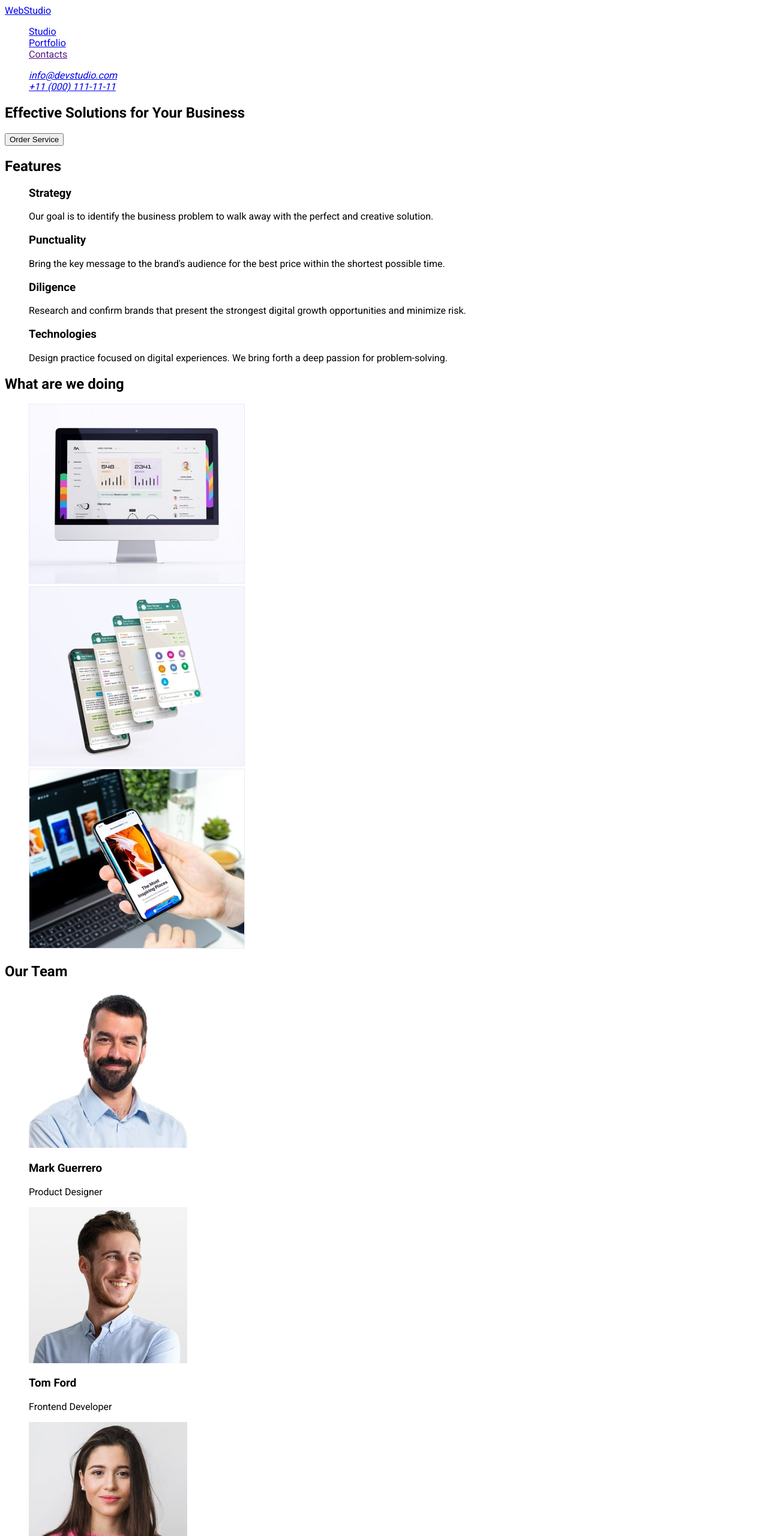
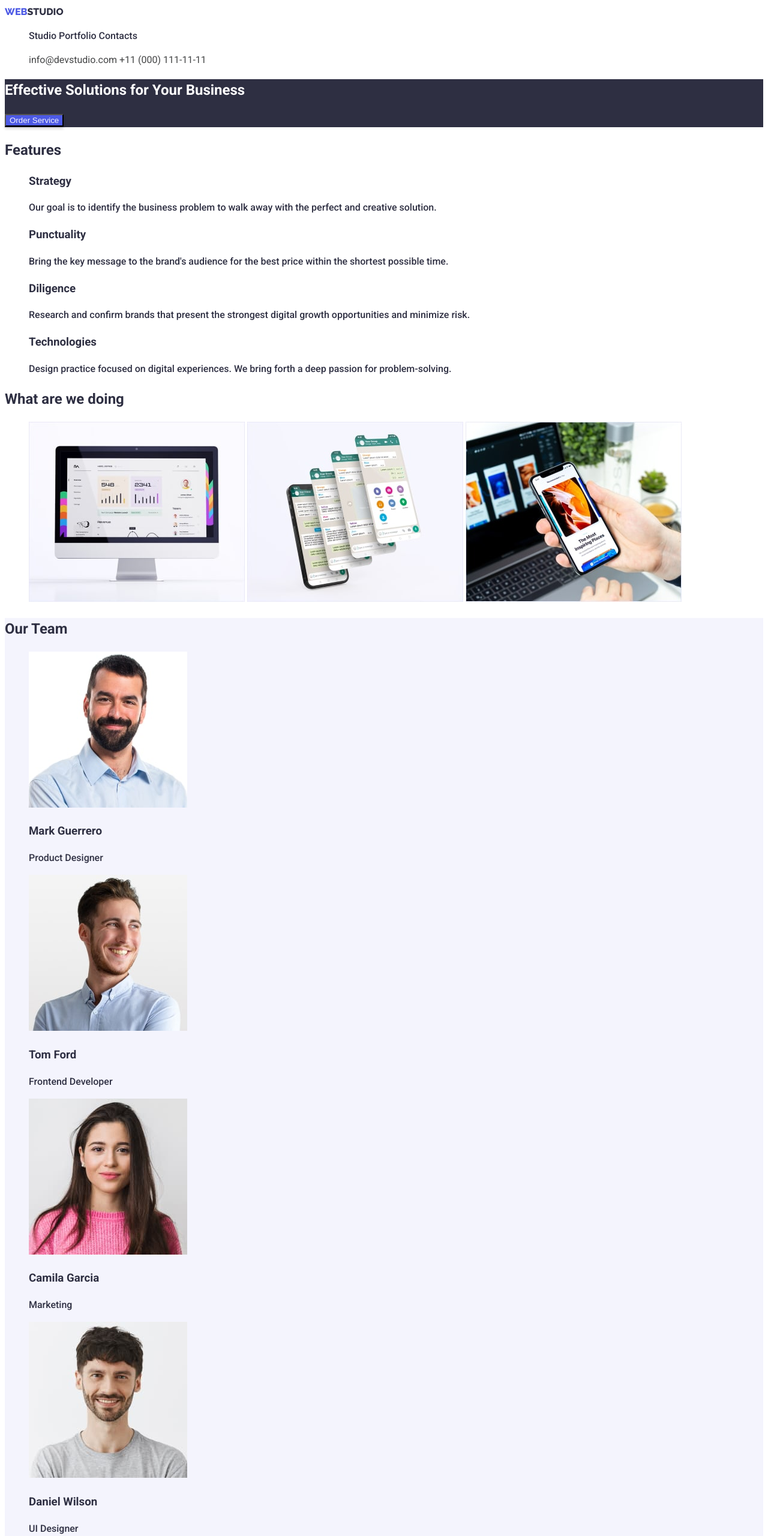
Before and after one commit to KostiaBakharev/goit-markup-hw-02, a plain HTML site: page index.html in a window 1280 px wide. Shown: the top 2560 px of the page at 60% size. Drawn offline with Linux system fonts and the light colour scheme.

Commit message:
add some css

```diff
--- a/css/styles.css
+++ b/css/styles.css
@@ -1,13 +1,126 @@
 body {
-    font-family: 'Roboto', 'Raleway', sans-serif;
-    color: #000000;
-    background-color: #FFF;
+  font-family: "Roboto", sans-serif;
+  color: var(--navyblue);
+  background-color: var(--white);
+  font-size: 16px;
+  line-height: 1.5;
 }
 
 :root {
-    --
+  --body-text: #434445;
+  --iris: #4D5AE5;
+  --navyblue: #2E2F42;
+  --white: #FFFFFF;
+  --ocean: #404BBF;
+  --green: #31D0AA;
+  --light-slate: #8E8F99;
+  --cornflower: #E7E9FC;
+  --cloud: #F4F4FD;
+  --navy-blue-modal: #2E2F42;
+  --grey: #2E2F42;
+  --dairy: #fcfcfc;
+
 }
 
 ul {
-    list-style-type: none;
+  list-style-type: none;
+  font-weight: 500;
 }
+
+.logo {
+  text-decoration: none;
+  color: var(--iris);
+  font-family: Raleway;
+  text-transform: uppercase;
+}
+
+.logo-header {
+  color: var(--navyblue)
+}
+
+.logo-footer {
+  color: var(--cloud);
+}
+
+a {
+  text-decoration: none;
+}
+
+li {
+  display: inline;
+}
+
+.link {
+  color: var(--navyblue)
+}
+
+.link:hover,
+.link:focus {
+  color: var(--ocean);
+  text-decoration: underline;
+}
+
+.address {
+  font-weight: 400;
+  color: var(--body-text);
+  font-style: normal;
+}
+
+.address:hover,
+.address:focus {
+  color: var(--ocean);
+}
+
+.main-title {
+  background: var(--navyblue);
+}
+
+.header-1 {
+  color: var(--white);
+  text-shadow: 0px 4px 4px 0px rgba(0, 0, 0, 0.25);
+}
+
+.our-team {
+  background: var(--cloud);
+}
+
+
+
+.footer {
+  background: var(--navyblue);
+}
+
+.footer-text {
+  color: var(--cloud);
+}
+
+.order-service-button {
+  cursor: pointer;
+  background: var(--iris);
+  box-shadow: 0px 4px 4px 0px rgba(0, 0, 0, 0.15);
+  color: var(--cloud);
+}
+
+.order-service-button:hover,
+.order-service-button:focus {
+  background: var(--ocean);
+}
+
+.filter-button {
+  background: var(--cloud);
+  border: 1px solid var(--cornflower);
+  color: var(--iris);
+}
+
+.filter-button:hover,
+.filter-button:focus {
+  background: var(--ocean);
+  color: var(--white);
+}
+
+
+
+.projects {
+  border: 1px solid var(--cornflower);
+  background: var(--white, #FFF);
+}
--- a/index.html
+++ b/index.html
@@ -15,22 +15,22 @@
 
 <body>
     <!-- Header -->
-    <header>
+    <header class="header">
         <nav>
-            <a href="./index.html">WebStudio</a>
-            <ul>
-                <li><a href="./index.html">Studio</a></li>
-                <li><a href="./portfolio.html">Portfolio</a></li>
-                <li><a href="">Contacts</a></li>
+            <a class="logo" href="./index.html">Web<span class="logo-header">Studio</span></a>
+            <ul class="header-links">
+                <li><a class="link" href="./index.html">Studio</a></li>
+                <li><a class="link" href="./portfolio.html">Portfolio</a></li>
+                <li><a class="link" href="">Contacts</a></li>
             </ul>
         </nav>
         <address>
             <ul>
                 <li>
-                    <a href="mailto:info@devstudio.com">info@devstudio.com</a>
+                    <a class="address" href="mailto:info@devstudio.com">info@devstudio.com</a>
                 </li>
                 <li>
-                    <a href="tel:+110001111111">+11 (000) 111-11-11</a>
+                    <a class="address" href="tel:+110001111111">+11 (000) 111-11-11</a>
                 </li>
             </ul>
         </address>
@@ -39,16 +39,16 @@
     <!-- main inf -->
 
     <main>
-        <section>
-            <h1>Effective Solutions for Your Business</h1>
-            <button type="button">Order Service</button>
+        <section class="main-title">
+            <h1 class="header-1">Effective Solutions for Your Business</h1>
+            <button class="order-service-button" type="button">Order Service</button>
         </section>
 
         <section>
-            <h2>Features</h2>
+            <h2 class="header-2">Features</h2>
             <ul>
                 <li>
-                    <h3>Strategy</h3>
+                    <h3 class="header-3">Strategy</h3>
                     <p>
                         Our goal is to identify the business problem to walk away with the
                         perfect and creative solution.
@@ -57,7 +57,7 @@
                 </li>
 
                 <li>
-                    <h3>Punctuality</h3>
+                    <h3 class="header-3">Punctuality</h3>
                     <p>
                         Bring the key message to the brand's audience for the best price
                         within the shortest possible time.
@@ -65,14 +65,15 @@
                 </li>
 
                 <li>
-                    <h3>Diligence</h3>
-                    <p>Research and confirm brands that present the strongest digital growth opportunities and minimize
+                    <h3 class="header-3">Diligence</h3>
+                    <p>Research and confirm brands that present the strongest digital growth opportunities and
+                        minimize
                         risk.
                     </p>
                 </li>
 
                 <li>
-                    <h3>Technologies</h3>
+                    <h3 class="header-3">Technologies</h3>
                     <p>Design practice focused on digital experiences. We bring forth a deep passion for
                         problem-solving.
                     </p>
@@ -82,7 +83,7 @@
 
 
         <section>
-            <h2>What are we doing</h2>
+            <h2 class="header-2">What are we doing</h2>
             <ul>
                 <li>
                     <img src="./images/computer.jpg" alt="Computer" width="360">
@@ -102,30 +103,30 @@
 
         </section>
 
-        <section>
-            <h2>Our Team</h2>
+        <section class="our-team">
+            <h2 class="header-2">Our Team</h2>
             <ul>
-                <li>
+                <li class="team-card">
                     <img src="./images/mark-guerrero.jpg" alt="Mark-Guerrero" width="264">
-                    <h3>Mark Guerrero</h3>
+                    <h3 class="header-3">Mark Guerrero</h3>
                     <p>Product Designer</p>
                 </li>
 
-                <li>
-                    <img src="./images/tom-ford.jpg" alt="Tom-Ford" width="264">
-                    <h3>Tom Ford</h3>
+                <li class="team-card">
+                    <img src=" ./images/tom-ford.jpg" alt="Tom-Ford" width="264">
+                    <h3 class="header-3">Tom Ford</h3>
                     <p>Frontend Developer</p>
                 </li>
 
-                <li>
-                    <img src="./images/camila-garcia.jpg" alt="Camila-Garcia" width="264">
-                    <h3>Camila Garcia</h3>
+                <li class="team-card">
+                    <img src=" ./images/camila-garcia.jpg" alt="Camila-Garcia" width="264">
+                    <h3 class="header-3">Camila Garcia</h3>
                     <p>Marketing</p>
                 </li>
 
-                <li>
-                    <img src="./images/daniel-wilson.jpg" alt="Daniel-Wilson" width="264">
-                    <h3>Daniel Wilson</h3>
+                <li class="team-card">
+                    <img src=" ./images/daniel-wilson.jpg" alt="Daniel-Wilson" width="264">
+                    <h3 class="header-3">Daniel Wilson</h3>
                     <p>UI Designer</p>
 
                 </li>
@@ -135,9 +136,9 @@
     </main>
 
     <!-- footer -->
-    <footer>
-        <a href="./index.html">WebStudio</a>
-        <p>
+    <footer class="footer">
+        <a class="logo" href="./index.html">Web<span class="logo-footer">Studio</span></a>
+        <p class="footer-text">
             Increase the flow of customers and sales for your business with digital marketing & growth solutions.
         </p>
     </footer>
```
Also changed, not shown: portfolio.html (+26 -28 lines).
